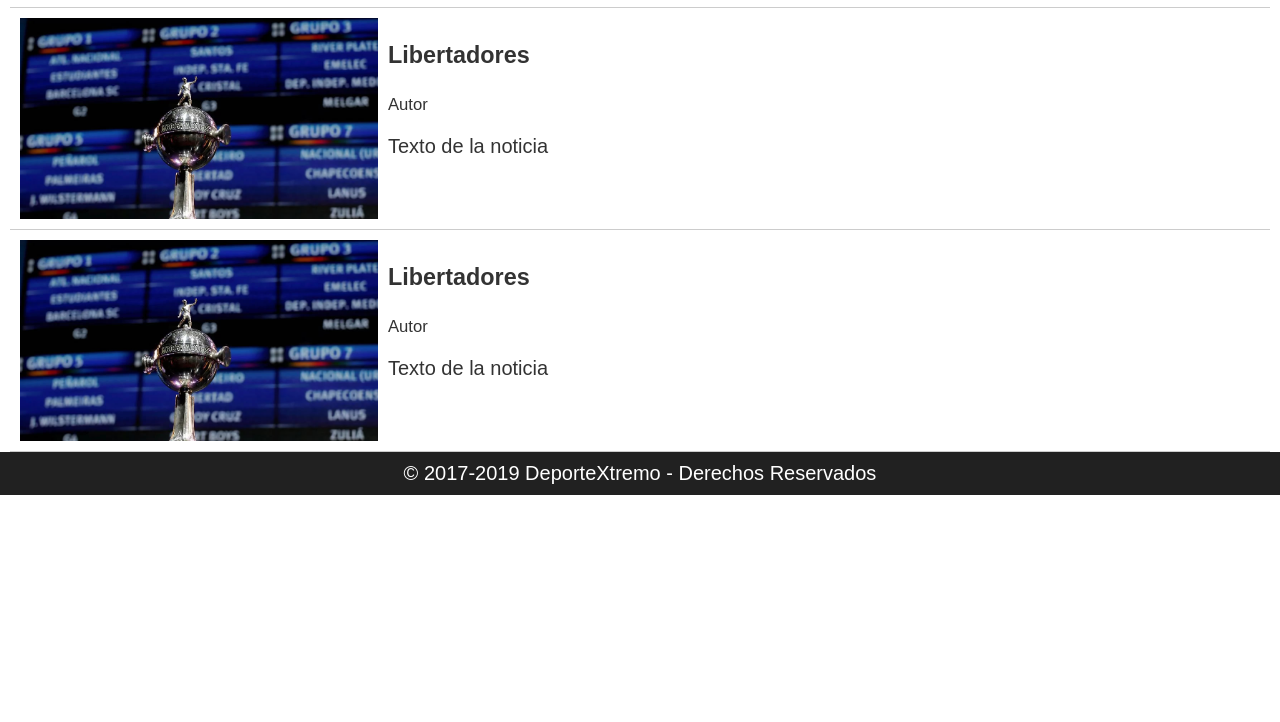
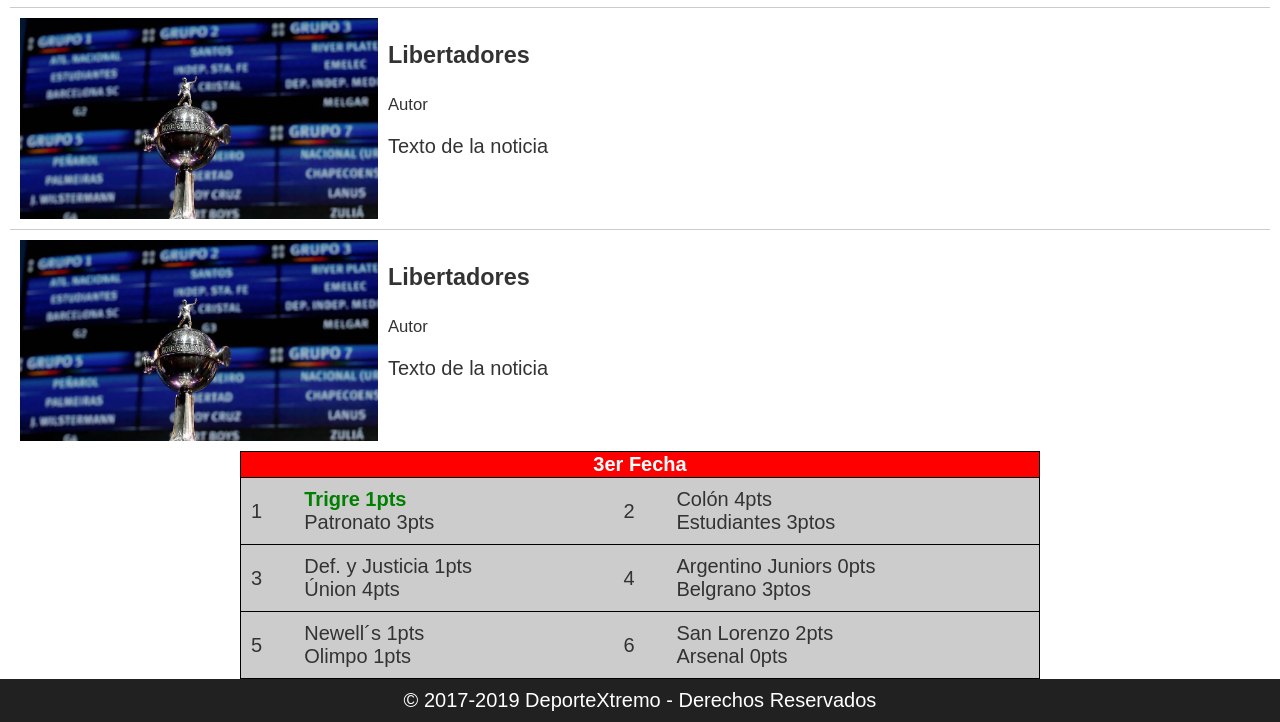
Before and after one commit to lautaropalarino/primer-repo, a plain HTML site: page index.html in a window 1280 px wide. Shown: the part 1268-1990 px from the top of the page. Before the commit the page ends 1763 px from the top, so only its background shows below. Drawn offline with Linux system fonts and the light colour scheme.

Commit message:
maquetado de tabla de posiciones

```diff
--- a/css/style.css
+++ b/css/style.css
@@ -94,7 +94,7 @@ padding: 0 10px;
 .noticia-txt{
 	width: 70%;
 }
-#ultimasNoticias.noticia last-child {
+#ultimasNoticias .noticia:last-child{
 border: none;
 }
 #copyright p{
@@ -103,3 +103,27 @@ border: none;
 	color: #FFF;
 	text-align: center;
 }
+#tablaPosiciones table{
+	border-collapse: collapse;
+	border: solid 1px #000000;
+	margin: auto;
+	width: 800px;
+}
+#tablaPosiciones table tr{
+	border: solid 1px #000000;
+
+}
+#tablaPosiciones table th{
+	background-color: red;
+	color: #FFF;
+}
+#tablaPosiciones table td{
+	background-color: #CCCCCC;
+	padding: 10px;
+}
+#tablaPosiciones table td:nth-of-type(odd){/*Impares*/
+
+}
+#tablaPosiciones table td:nth-of-type(even) strong{/*Pares*/
+color: green;
+}
--- a/index.html
+++ b/index.html
@@ -52,7 +52,7 @@
 
 				</article>
 
-					<article class="noticia">
+				<article class="noticia">
 
 					<div class="noticia-img">
 						<img src="img/sorteo-libertadores.jpg">
@@ -66,7 +66,7 @@
 
 				</article>
 
-					<article class="noticia">
+				<article class="noticia">
 
 					<div class="noticia-img">
 						<img src="img/sorteo-libertadores.jpg">
@@ -80,7 +80,7 @@
 
 				</article>
 
-					<article class="noticia">
+				<article class="noticia">
 
 					<div class="noticia-img">
 						<img src="img/sorteo-libertadores.jpg">
@@ -95,6 +95,39 @@
 				</article>
 
 			</section>
+			<!-- Tabla de posiciones-->
+			<section id= "tablaPosiciones">
+				<!--
+				<table border="1" cellpadding="10" cellspacing="0" align="center">-->
+					<table>
+					<!--Fila 0-->
+					<tr>
+						<th colspan="4">3er Fecha</th>
+					</tr>
+					<!--Fila 1-->
+					<tr>
+						<td>1</td><!--Celda 1-->
+						<td><strong>Trigre 1pts</strong><br>Patronato 3pts</td><!--Celda 2-->
+						<td>2</td><!--Celda 3-->
+						<td>Colón 4pts<br>Estudiantes 3ptos</td><!--Celda 4-->
+					</tr>
+					<!--Fila 2-->
+					<tr>
+						<td>3</td><!--Celda 1-->
+						<td>Def. y Justicia 1pts<br>Únion 4pts</td><!--Celda 2-->
+						<td>4</td><!--Celda 3-->
+						<td>Argentino Juniors 0pts<br>Belgrano 3ptos</td><!--Celda 4-->
+					</tr>
+					<!--Fila 3-->
+					<tr>
+						<td>5</td><!--Celda 1-->
+						<td>Newell´s 1pts<br>Olimpo 1pts</td><!--Celda 2-->
+						<td>6</td><!--Celda 3-->
+						<td>San Lorenzo 2pts<br>Arsenal 0pts</td><!--Celda 4-->
+					</tr>
+				</table>
+
+			</section>
 		</main>
 		<!-- PIE DE PAGINA-->
 		<footer id="copyright">
```
